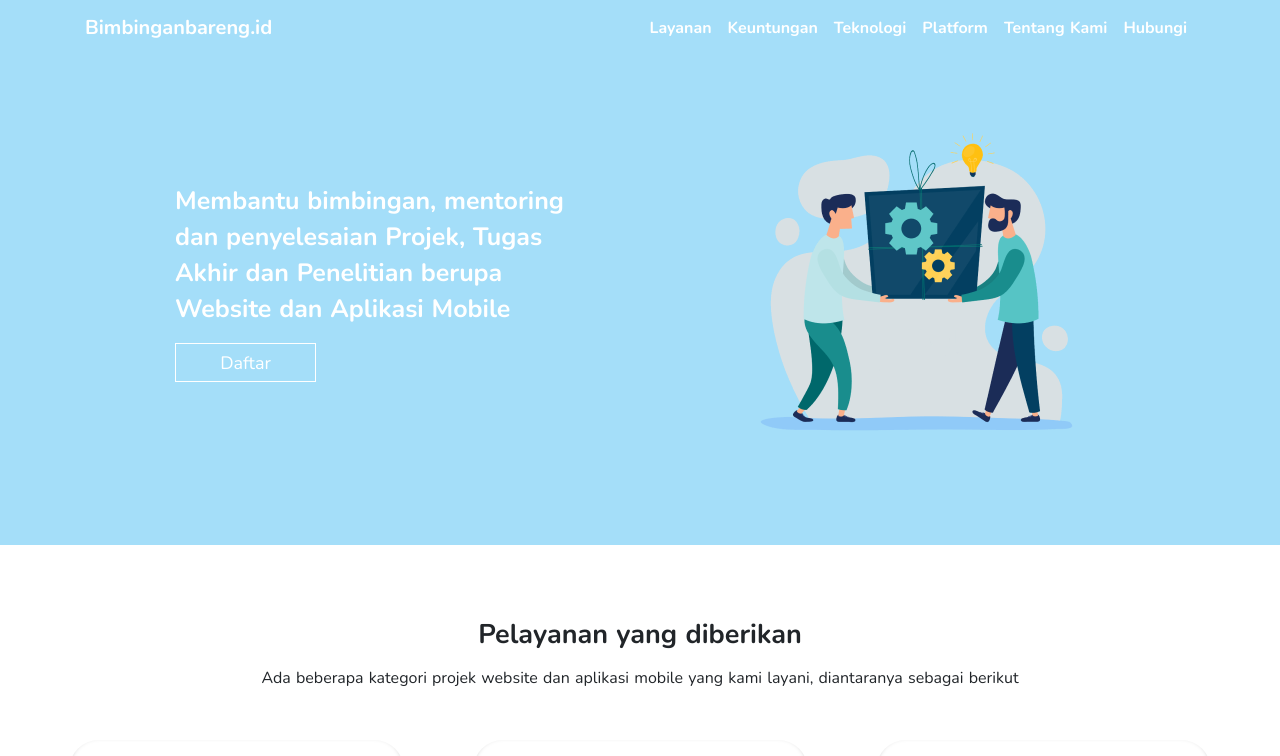
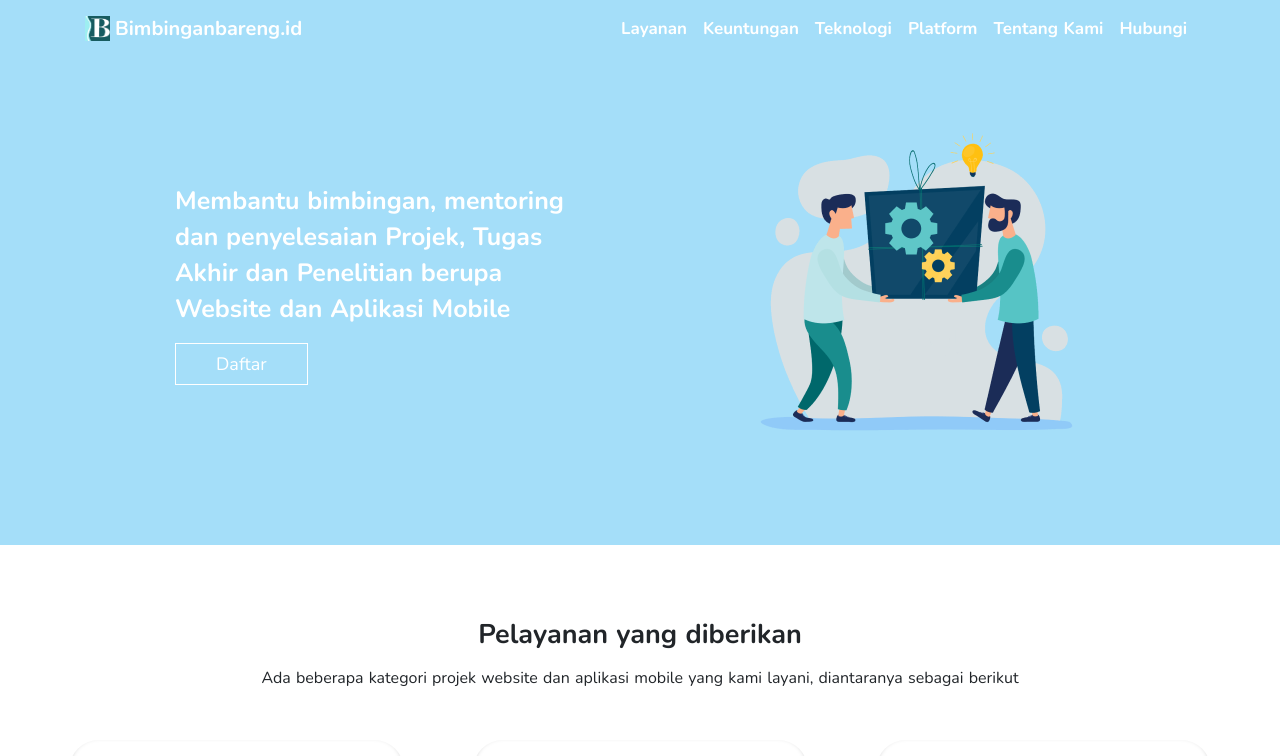
Before and after one commit to nizammarwadi/bimbingan-bareng, a Nuxt app: page / in a window 1280 px wide. Shown: the top 756 px of the page. Built offline with nearby package versions, Linux system fonts and the light colour scheme.

Commit message:
create icon,Intro,Navbar

```diff
--- a/components/organisms/Intro.vue
+++ b/components/organisms/Intro.vue
@@ -58,12 +58,10 @@ export default {
         Top: 117.77px;
     }
     .intro-middle-button{
-        width: 141px;
-        height: 39.05px;
         background: #A4DEF9;
+        padding: 2px 40px;
         font-size: 18px;
         border: 1px solid #FFFFFF;
-        box-sizing: border-box;
         color: white;
     }
     @media(max-width: 992px) {
--- a/components/organisms/Navbar.vue
+++ b/components/organisms/Navbar.vue
@@ -1,6 +1,7 @@
 <template>
     <nav id="navbar" class="navbar navbar-expand-lg navbar-light fixed-top">
         <div class="container">
+            <img  class="image-navbar" src="~/assets/images/BIMBINGAN BARENG.png">
             <a class="navbar-brand text-white" href="https://wa.me/6282362574353?text=Oops...%0AJangan%20galau%20dan%20resah%2C%20kita%20siap%20bantu%20Bro%20and%20Sist%20...%0ASelamat%20datang%20di%20Bimbinganbareng.id%0A" target="_blank">Bimbinganbareng.id</a>
             <button class="navbar-toggler" type="button" data-toggle="collapse" data-target="#navbarNav" aria-controls="navbarNav" aria-expanded="false" aria-label="Toggle navigation">
                 <span class="navbar-toggler-icon"></span>
@@ -101,11 +102,15 @@ export default {
 <style>
     .navbar {
         background-color: #A4DEF9;
-        font-size: 16px;
+        font-size: 17px;
         font-weight: 700;
     }
     .navbar-nav {
         cursor: pointer;
+    }
+    .image-navbar {
+        margin-right: 5px;
+        width: 25px;
     }
     @media (max-width: 768px) {
         .navbar-expand-lg>.container,
--- a/components/organisms/Registrasi.vue
+++ b/components/organisms/Registrasi.vue
@@ -31,7 +31,7 @@
                         </div>
                         <div class="form-group">
                             <label for="message">Deskripsi Tentang Projek</label>
-                            <textarea v-model="message" @keypress="checkValue('message')" name="message" rows="5" id="message" class="form-control textarea" placeholder="Contoh: Jadi saya ingin membuat projek tugas akhir berupa web berita portal kampus"></textarea>
+                            <textarea v-model="message" @keypress="checkValue('message')" name="message" rows="5" id="message" class="form-control textarea" placeholder="Contoh: Saya ingin membuat projek tugas akhir berupa web berita portal kampus"></textarea>
                             <small id="error-message" class="form-text text-muted" style="color: red !important" v-if="errorMessage">{{errorMessage}}</small>
 
                         </div>
@@ -107,16 +107,16 @@ export default {
                 this.errorName = 'Nama tidak boleh kosong'
             }
             if (this.email == '') {
-                this.errorEmail = 'email tidak boleh kosong'
+                this.errorEmail = 'Email tidak boleh kosong'
             }
             if (this.phone == '') {
-                this.errorPhone = 'tidak boleh kosong'
+                this.errorPhone = 'Wajib di isi'
             }
             if (this.project == '' ) {
-                this.errorProject = 'tidak boleh kosong'
+                this.errorProject = 'Wajib di isi'
             }
             if (this.message == '') {
-                this.errorMessage = 'tidak boleh kosong'
+                this.errorMessage = 'Wajib di isi'
             }
         },
         checkValue(param) {
--- a/nuxt.config.js
+++ b/nuxt.config.js
@@ -11,7 +11,7 @@ export default {
       { hid: 'description', name: 'description', content: '' }
     ],
     link: [
-      { rel: 'icon', type: 'image/x-icon', href: '/favicon.ico' },
+      { rel: 'icon', type: 'image/x-icon', href: '/assets/images/icon-tab-bar.jpeg' },
       { rel: 'stylesheet', type: 'text/css', href: 'https://stackpath.bootstrapcdn.com/bootstrap/4.5.0/css/bootstrap.min.css' },
       { rel: 'stylesheet', href: 'https://stackpath.bootstrapcdn.com/font-awesome/4.7.0/css/font-awesome.min.css' },
       { rel: "stylesheet", type: "text/css", href:"https://fonts.googleapis.com/css2?family=Nunito:wght@100;200;300;400;500;600;700;800;900&display=swap"}
--- a/pages/index.vue
+++ b/pages/index.vue
@@ -11,7 +11,6 @@
       <Footer/>
     </div>
 </template>
-
 <script>
 import Navbar from "~/components/organisms/Navbar.vue"
 import Intro from "~/components/organisms/Intro.vue"
@@ -33,7 +32,6 @@ export default {
       FlowUser: FlowUser,
       Registrasi: Registrasi,
       Footer: Footer,
-
     }
 }
 </script>
```
Also changed, not shown: assets/images/icon-tab-bar.jpeg (added).
